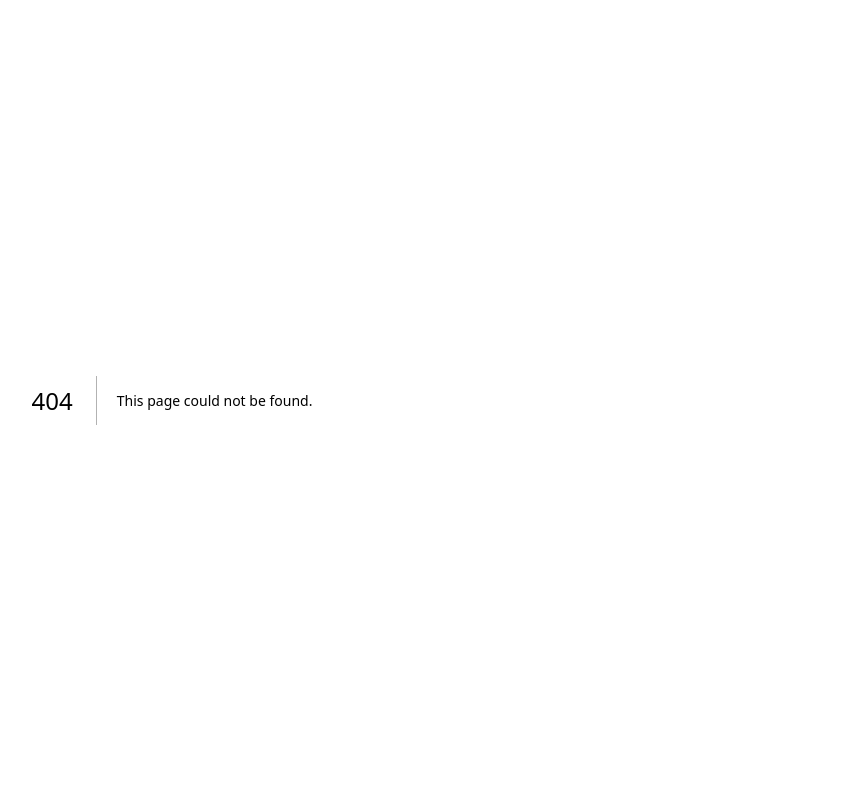
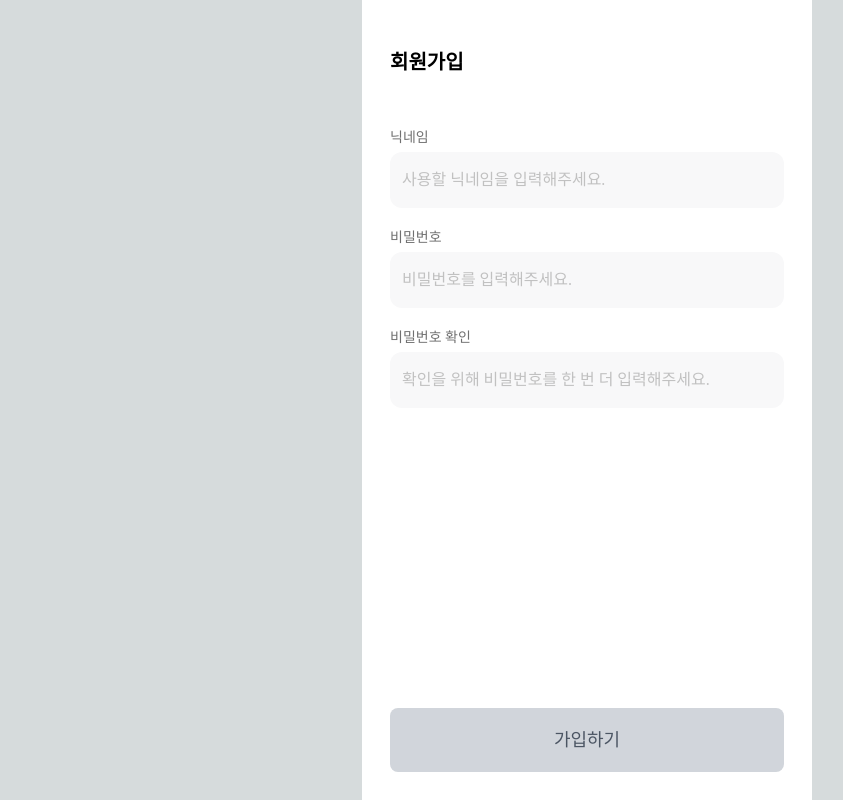
Before and after one commit to yui880/WTWT_WEB, a Next.js app in the folder wtwt-web/: page /auth/signup in a window 1280 px wide. Before the commit this address had no page. Shown: the whole page, without its empty margins (53-896 px from the left). Built offline with nearby package versions, Linux system fonts and the light colour scheme; a web font is replaced by a local one.

Commit message:
feat: SignUp 페이지 구현

```diff
--- /dev/null
+++ b/wtwt-web/src/app/auth/signup/page.tsx
@@ -0,0 +1,7 @@
+'use client';
+import { SignUp } from '@component/components/auth/SignUp';
+
+const SignUpPage = () => {
+  return <SignUp />;
+};
+export default SignUpPage;
--- /dev/null
+++ b/wtwt-web/src/components/auth/SignUp/SignUp.tsx
@@ -0,0 +1,76 @@
+import { Input } from '@component/components/common/Input';
+import { type ChangeEvent, useCallback, useState } from 'react';
+import { Button } from '@component/components/common/Button';
+import { useRouter } from 'next/navigation';
+
+export const SignUp = () => {
+  const height = window.innerHeight;
+  const [nickname, setNickname] = useState('');
+  const [password, setPassword] = useState('');
+  const [checkPwd, setCheckPwd] = useState('');
+
+  const router = useRouter();
+  const updateInputHandler = (inputType: string, e: ChangeEvent<HTMLInputElement>) => {
+    switch (inputType) {
+      case 'nickname':
+        setNickname(e.target.value);
+        break;
+      case 'password':
+        setPassword(e.target.value);
+        break;
+      case 'checkPwd':
+        setCheckPwd(e.target.value);
+        break;
+    }
+  };
+
+  const canSubmit = nickname !== '' && password !== '' && checkPwd !== '';
+
+  const submitHandler = useCallback(async () => {
+    if (password !== checkPwd) {
+      alert('비밀번호가 일치하지 않습니다.');
+      return;
+    }
+    alert('회원가입 성공!');
+    router.push('/');
+  }, [nickname, password, checkPwd]);
+
+  return (
+    <div className="h-dvh w-full bg-white font-Pretendard" style={{ height: `${height}px` }}>
+      <div className="flex h-full flex-col justify-center gap-10 p-7">
+        <div className="mb-3 mt-5 text-xl font-semibold">회원가입</div>
+        <div className="flex flex-1 flex-col gap-5 ">
+          <Input
+            label="닉네임"
+            placeholder="사용할 닉네임을 입력해주세요."
+            value={nickname}
+            onChange={(val) => {
+              updateInputHandler('nickname', val);
+            }}
+          />
+          <Input
+            label="비밀번호"
+            placeholder="비밀번호를 입력해주세요."
+            value={password}
+            onChange={(val) => {
+              updateInputHandler('password', val);
+            }}
+            secureTextEntry={true}
+          />
+          <Input
+            label="비밀번호 확인"
+            placeholder="확인을 위해 비밀번호를 한 번 더 입력해주세요."
+            value={checkPwd}
+            onChange={(val) => {
+              updateInputHandler('checkPwd', val);
+            }}
+            secureTextEntry={true}
+          />
+        </div>
+        <Button onClick={submitHandler} disabled={!canSubmit}>
+          가입하기
+        </Button>
+      </div>
+    </div>
+  );
+};
--- /dev/null
+++ b/wtwt-web/src/components/auth/SignUp/index.tsx
@@ -0,0 +1 @@
+export * from './SignUp';
--- a/wtwt-web/src/components/common/Input/Input.tsx
+++ b/wtwt-web/src/components/common/Input/Input.tsx
@@ -19,11 +19,11 @@ export const Input = ({
     <div className="flex flex-col gap-1">
       <span className="text-sm text-text-inputLabel">{label}</span>
       <div
-        className={`h-55 rounded-xl bg-primary-background px-3 py-4 font-normal ${className} ${isError ? 'border-2 border-primary-subMain' : ''}`}
+        className={`h-55 rounded-xl bg-primary-background px-3 py-4 ${className} ${isError ? 'border-2 border-primary-subMain' : ''}`}
       >
         <input
           type={secureTextEntry ? 'password' : 'text'}
-          className="w-full bg-transparent text-base text-text-inputLabel outline-none placeholder:text-text-placeHolder"
+          className="w-full bg-transparent text-base text-text-inputLabel outline-none placeholder:font-light placeholder:text-text-placeHolder"
           value={value}
           onChange={onChange}
           placeholder={placeholder}
```
